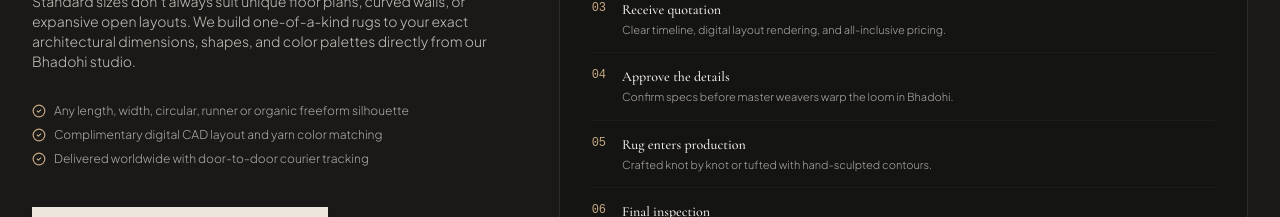
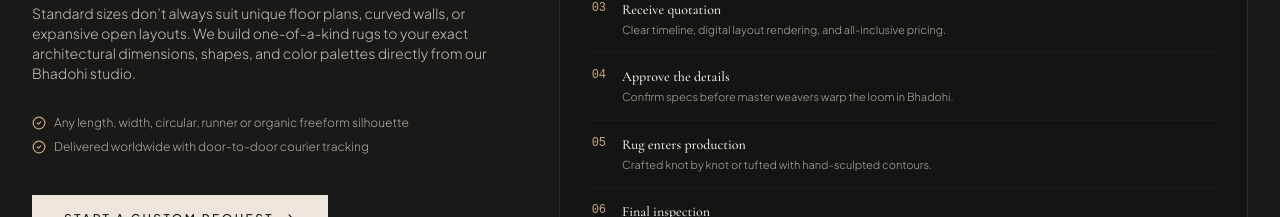
Before and after one commit to Prajjwal-04/the-weave-atelier, a React (Vite) app: page / in a window 1280 px wide. Shown: the part 6900-7117 px from the top of the page. Built offline with nearby package versions, Linux system fonts and the light colour scheme; no server answers; the database is empty.

Commit message:
refactor: remove CAD layout bullet from custom rugs preview

```diff
--- a/src/components/home/CustomRugsPreview.tsx
+++ b/src/components/home/CustomRugsPreview.tsx
@@ -34,10 +34,6 @@ export const CustomRugsPreview: React.FC = () => {
               <div className="flex items-center space-x-2">
                 <CheckCircle2 size={14} className="text-atelier-gold flex-shrink-0" />
                 <span>Any length, width, circular, runner or organic freeform silhouette</span>
-              </div>
-              <div className="flex items-center space-x-2">
-                <CheckCircle2 size={14} className="text-atelier-gold flex-shrink-0" />
-                <span>Complimentary digital CAD layout and yarn color matching</span>
               </div>
               <div className="flex items-center space-x-2">
                 <CheckCircle2 size={14} className="text-atelier-gold flex-shrink-0" />
```
